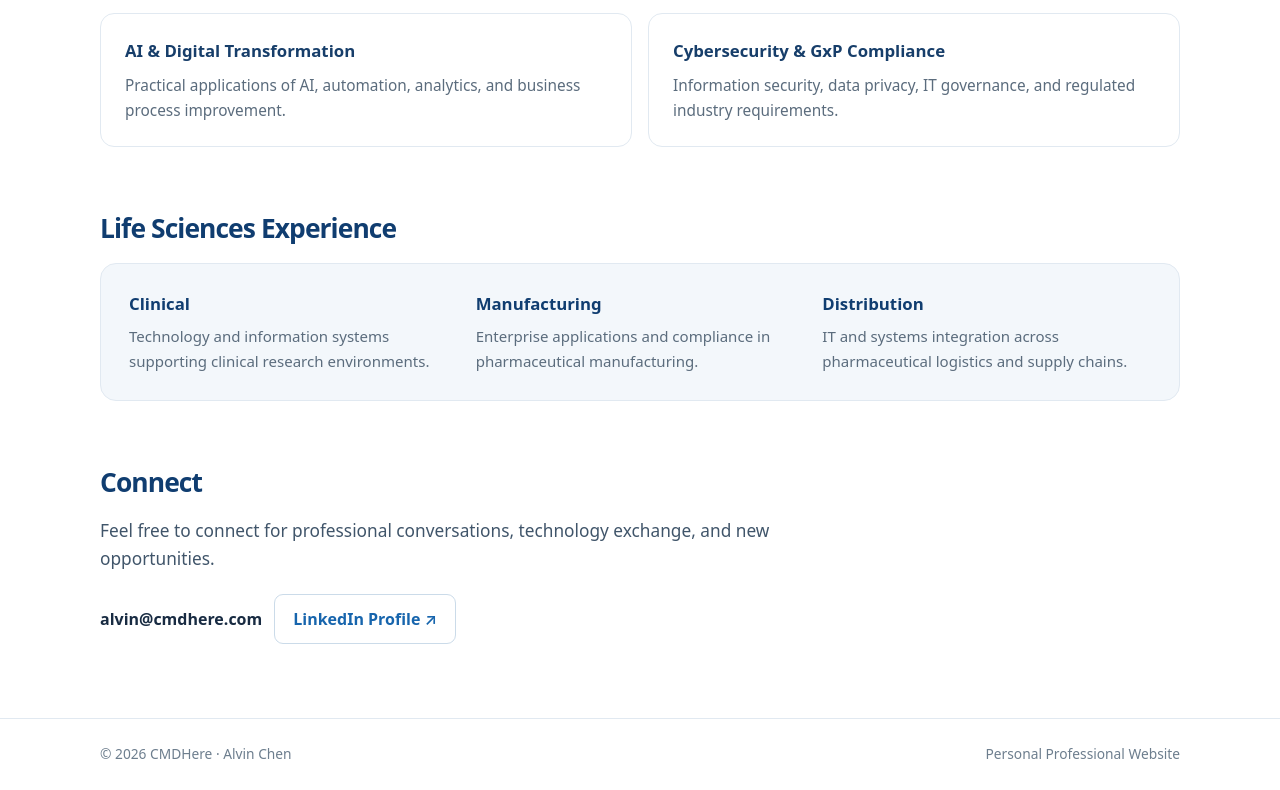
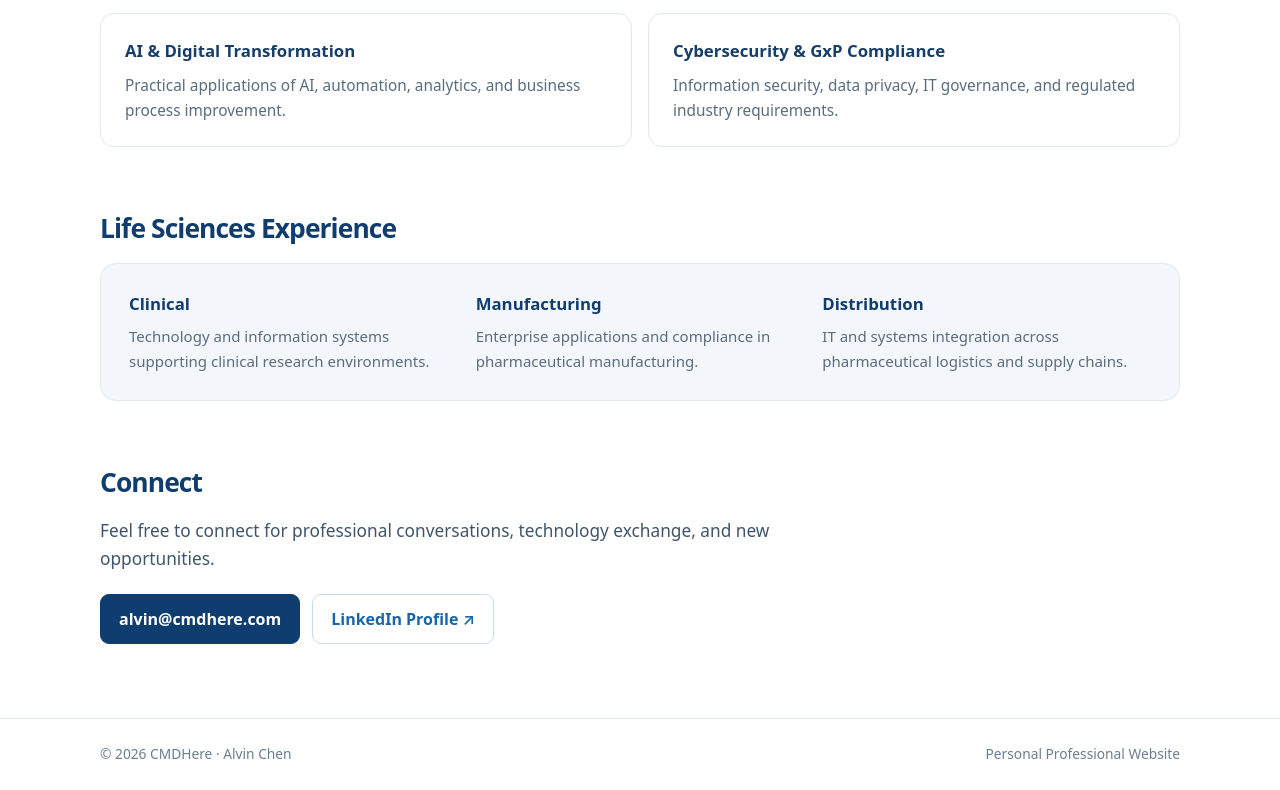
Before and after one commit to come2/cmdhere, a plain HTML site: page index.html in a window 1280 px wide. Shown: the part 927-1717 px from the top of the page. Drawn offline with Linux system fonts and the light colour scheme.

Commit message:
Update email text button styles in index.html

```diff
--- a/index.html
+++ b/index.html
@@ -35,7 +35,7 @@
     .life-row{display:grid;grid-template-columns:repeat(3,minmax(0,1fr));gap:18px}
     .life h3{font-size:1.05rem;margin:0 0 6px;color:var(--navy)}.life p{font-size:.94rem;color:var(--muted);margin:0}
     .contact{display:flex;gap:12px;flex-wrap:wrap}.contact a,.contact .email-text{display:inline-flex;align-items:center;justify-content:center;border:1px solid #cbdbe9;border-radius:9px;padding:11px 18px;font-weight:600}
-    .contact .email-text{background:none;border:none;color:var(--ink);padding:11px 0}
+    .contact .email-text{background:var(--navy);border-color:var(--navy);color:#fff}
     footer{border-top:1px solid var(--line);padding:24px 0;color:#6d7e8e;font-size:.86rem}
     .footer-row{display:flex;justify-content:space-between;gap:16px;flex-wrap:wrap}
     @media(max-width:650px){.wrap{width:min(100% - 34px,1080px)}.nav{align-items:flex-start}.nav-links{gap:13px}.hero-content{padding:65px 0 75px}.grid,.life-row{grid-template-columns:1fr}.life{padding:22px}.section{margin-bottom:50px}main{padding:52px 0}.contact a,.contact .email-text{width:100%}}
```
